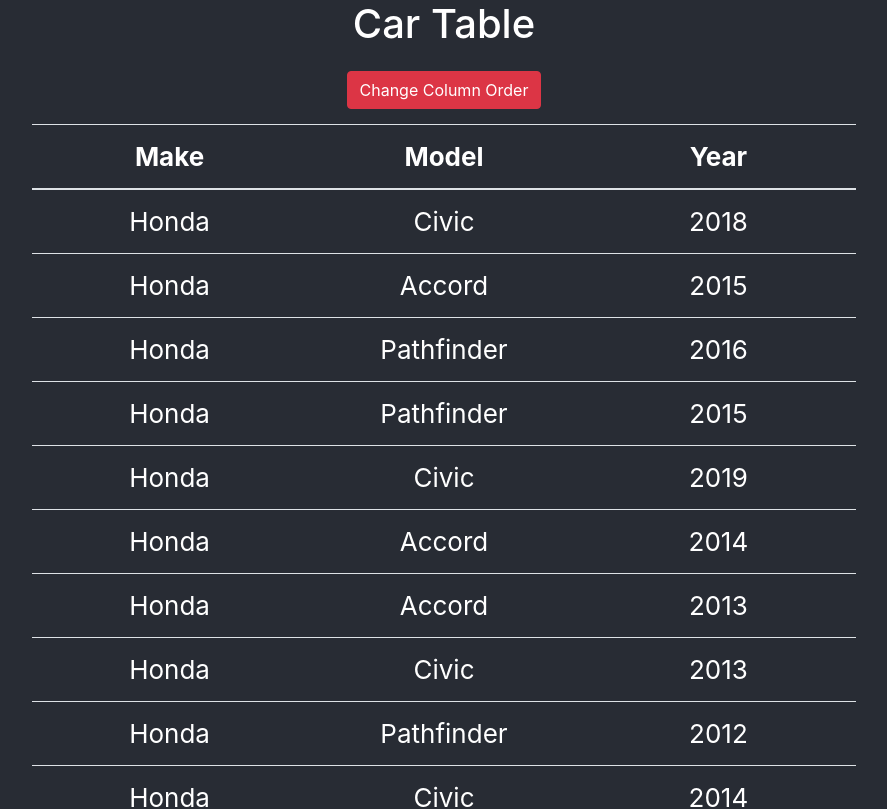
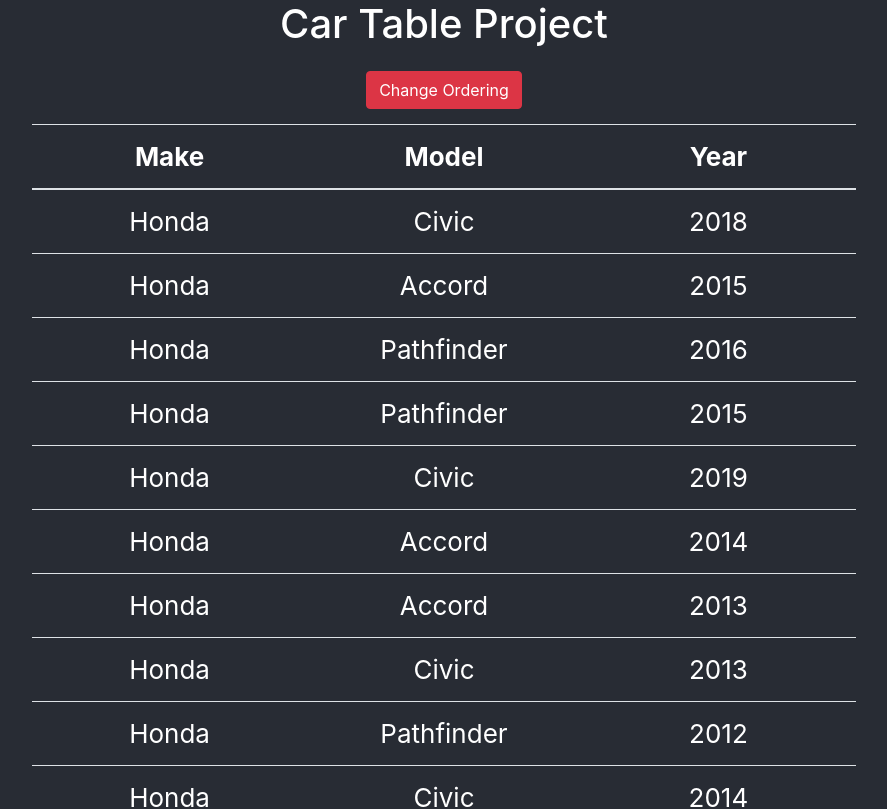
Before and after one commit to ThomasOwca/Car-Table-Project, a React (Create React App) app in the folder Car Table Project/: page / in a window 1280 px wide. Shown: the top 809 px of the page, without its empty margins (196-1083 px from the left). Built offline with nearby package versions, Linux system fonts and the light colour scheme.

Commit message:
Changed some naming.

```diff
--- a/Car Table Project/package.json
+++ b/Car Table Project/package.json
@@ -1,5 +1,5 @@
 {
-  "name": "my-app",
+  "name": "car-table-project",
   "version": "0.1.0",
   "private": true,
   "dependencies": {
--- a/Car Table Project/src/App.tsx
+++ b/Car Table Project/src/App.tsx
@@ -46,8 +46,8 @@
     return (
       <div className="App">
         <header className="App-header">
-          <h1>Car Table</h1>
-          <Bootstrap.Button onClick={this.changeColumnOrder} className="columnButton btn-danger">Change Column Order</Bootstrap.Button>
+          <h1>Car Table Project</h1>
+          <Bootstrap.Button onClick={this.changeColumnOrder} className="columnButton btn-danger">Change Ordering</Bootstrap.Button>
           <CarTable cars={this.state.cars} order={this.state.ordering}></CarTable>
         </header>
       </div>
```
Also changed, not shown: 1 other file (tests, documents, lock files or other folders).
